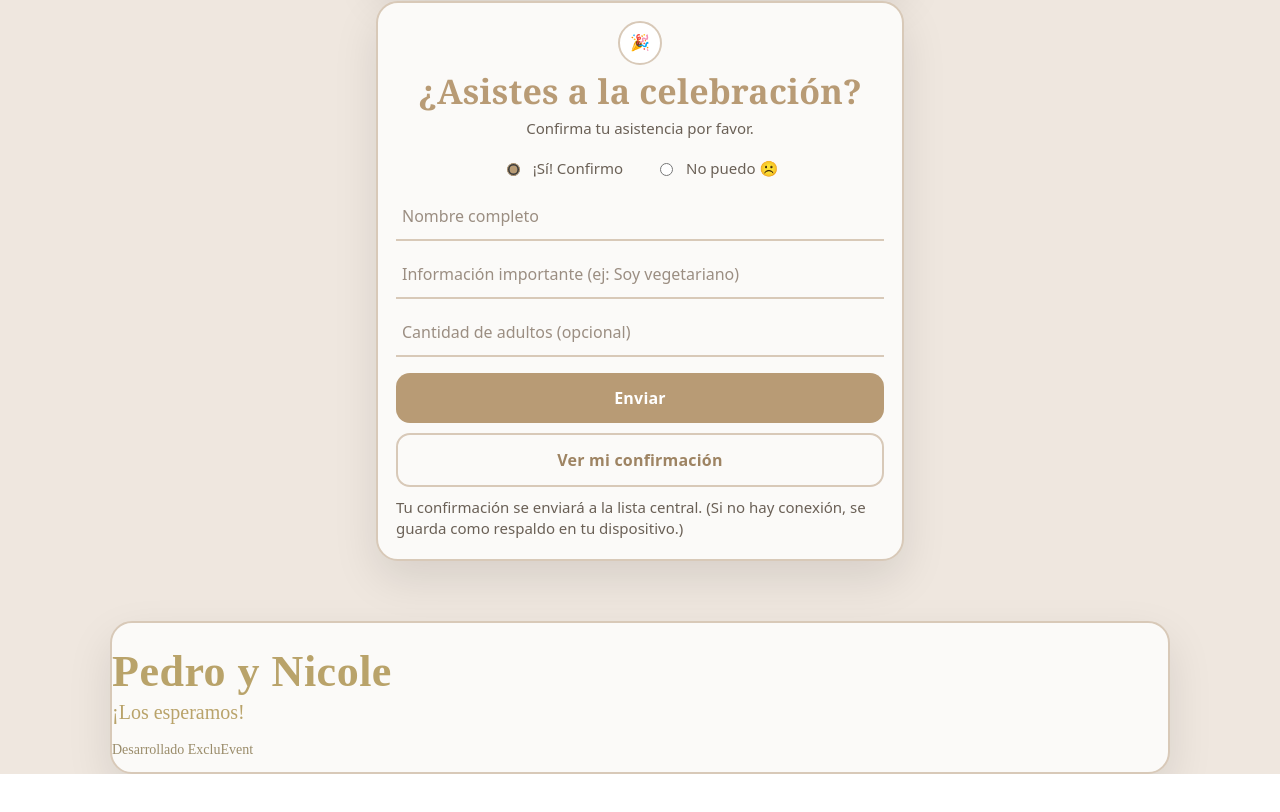
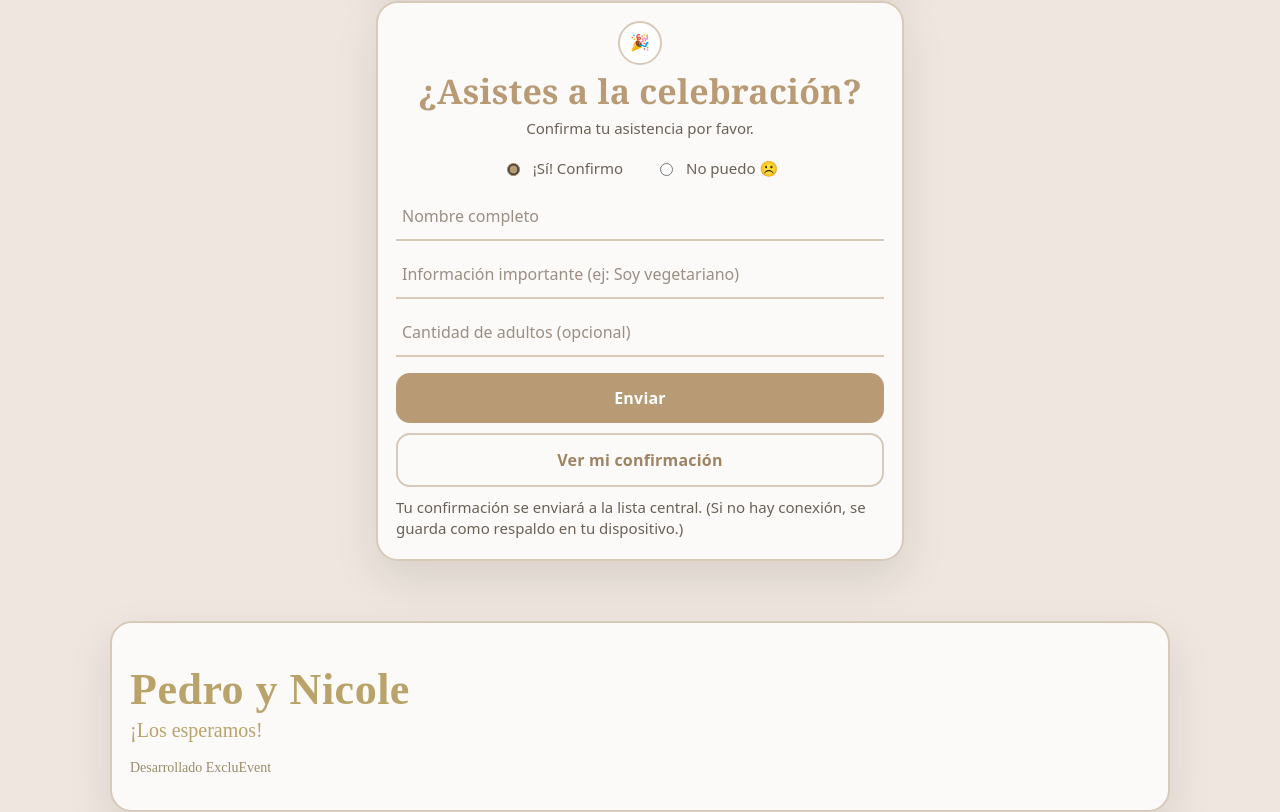
Before and after one commit to Gabriel-netizen-bit/invitacion-nicole, a plain HTML site: page index.html in a window 1280 px wide. Shown: the part 3835-4647 px from the top of the page. Before the commit the page ends 4609 px from the top, so only its background shows below. Drawn offline with Linux system fonts and the light colour scheme.

Commit message:
sigo acomodando

```diff
--- a/index.html
+++ b/index.html
@@ -961,10 +961,10 @@
   <!-- =================== CIERRE (CALAS) =================== -->
   <!-- ====================================================== -->
 
-  <!--section class="final"id="final"></section-->
-<section id="final">
+  <section class="card"id="final">
+
   <!--div class="final__wrap"-->
-  <div class="card">
+  <div class="card-inner">
     <!--div class="final__flowers final__flowers--top"></div-->
 
     <h2 class="final__names" id="finalNames"></h2>
```
